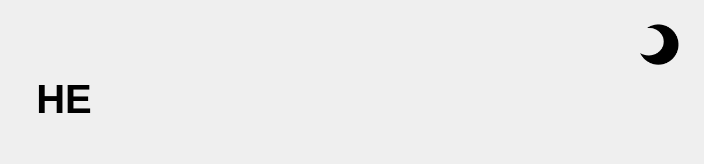
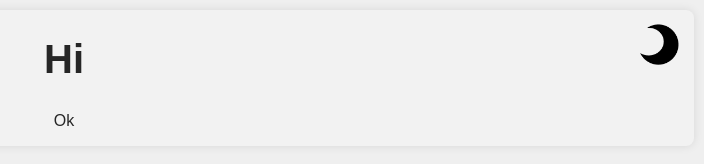
Before and after one commit to kevincal1226/281-Sorting, a plain HTML site: page index.html in a window 1280 px wide. Both pictures are taken after a click on the button 1235 px from the left and 45 px from the top of the page. Shown: the whole page, without its empty margins (576-1280 px from the left). Drawn offline with Linux system fonts and the light colour scheme.

Commit message:
added a container box

```diff
--- a/index.html
+++ b/index.html
@@ -14,10 +14,14 @@
 <body>
     <button id="toggleBtn"><img src="moon_dark.png" alt="Moon"></button>
 
-    <div class="container">
-        <h1>HE</h1>
-
-    </div>
+    <main id="main-window">
+        <div id="quiz-cointainer">
+            <h1>Hi</h1>
+            <div id="quiz-menu">
+                <p>Ok</p>
+            </div>
+        </div>
+    </main>
 </body>
 
 </html>
--- a/styles.css
+++ b/styles.css
@@ -1,6 +1,6 @@
 :root {
     --background-color: var(--grey);
-    --primary-container: var(--dark-grey);
+    --primary-container: var(--primary);
     --on-primary-container: var(--off-white);
     --input-background: #666666;
     --input-foreground: var(--off-white-lighter);
@@ -19,8 +19,9 @@
 .light-mode {
     background-color: var(--off-white);
     --primary-container: var(--off-white-lighter);
-    --on-pimary-container: #000000;
-    color: #000000;
+    --on-primary-container: var(--dark-grey);
+    color-scheme: light;
+    color: var(--dark-grey);
 }
 
 #toggleBtn {
@@ -89,3 +90,31 @@ h1 {
 .button:hover {
     background-color: var(--primary-darker);
 }
+
+#quiz-container {
+    padding: 20px;
+}
+
+#main-window {
+    vertical-align: middle;
+    background-color: var(--primary-container);
+    border-radius: 8px;
+    margin: 10px;
+    box-shadow: 0 0 10px rgba(0, 0, 0, 0.1);
+    text-align: center;
+    overflow-x: hidden;
+    transition: all 100ms ease-out;
+    color: var(--on-primary-container);
+}
+
+#result,
+.wrong-answers {
+    color: var(--red);
+    font-weight: bold;
+}
+
+#question {
+    font-size: 36px;
+    font-weight: bold;
+    color: var(--primary);
+}
```
